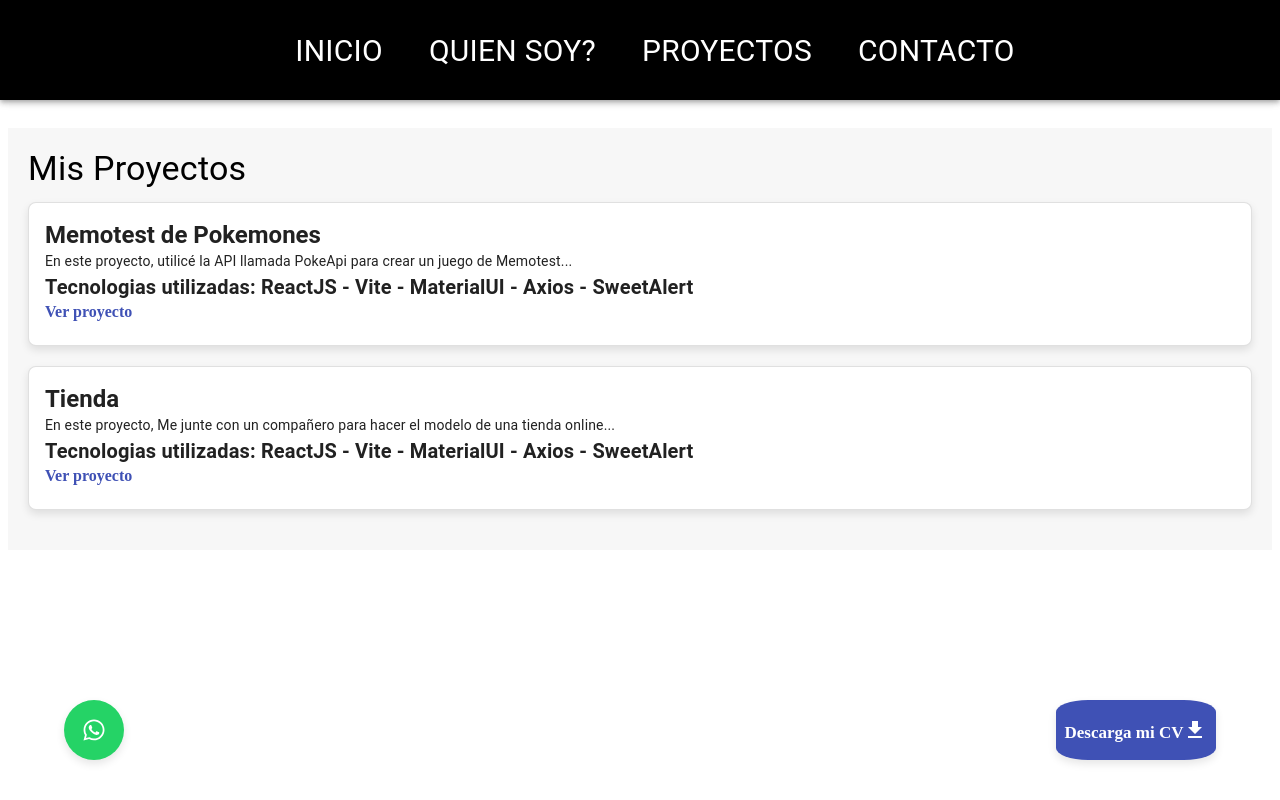
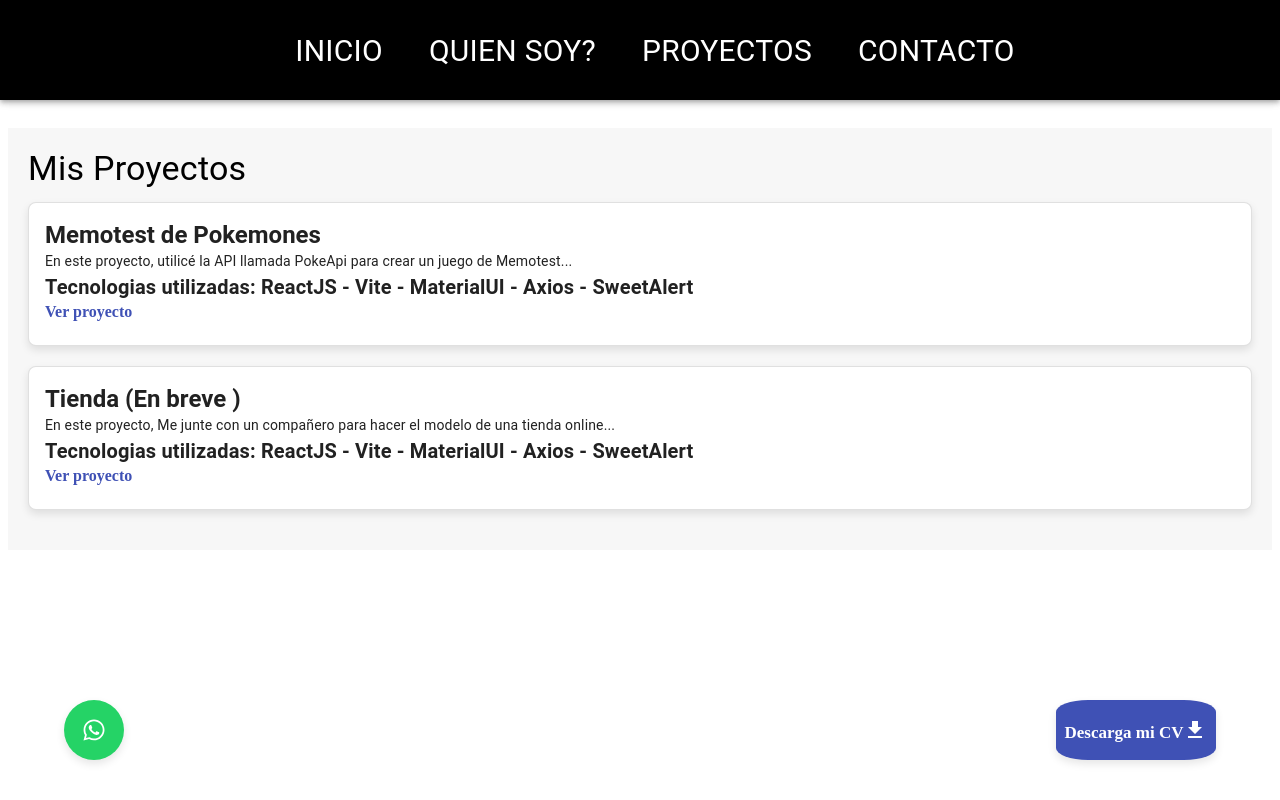
Before and after one commit to FedeCortes/Portafolio, a React (Vite) app: page /Proyectos in a window 1280 px wide. Built offline with nearby package versions, Linux system fonts and the light colour scheme.

Commit message:
Tienda en breve

```diff
--- a/src/assets/pages/Proyectos.jsx
+++ b/src/assets/pages/Proyectos.jsx
@@ -61,10 +61,10 @@ const Proyectos = () => {
       />
 
       <ProjectCard
-        title="Tienda"
+        title="Tienda (En breve )"
         description="En este proyecto, Me junte con un compañero para hacer el modelo de una tienda online..."
         technologies="ReactJS - Vite - MaterialUI - Axios - SweetAlert"
-        link="https://memotestfedecortes.netlify.app/"
+
       />
     </div>
   );
```
